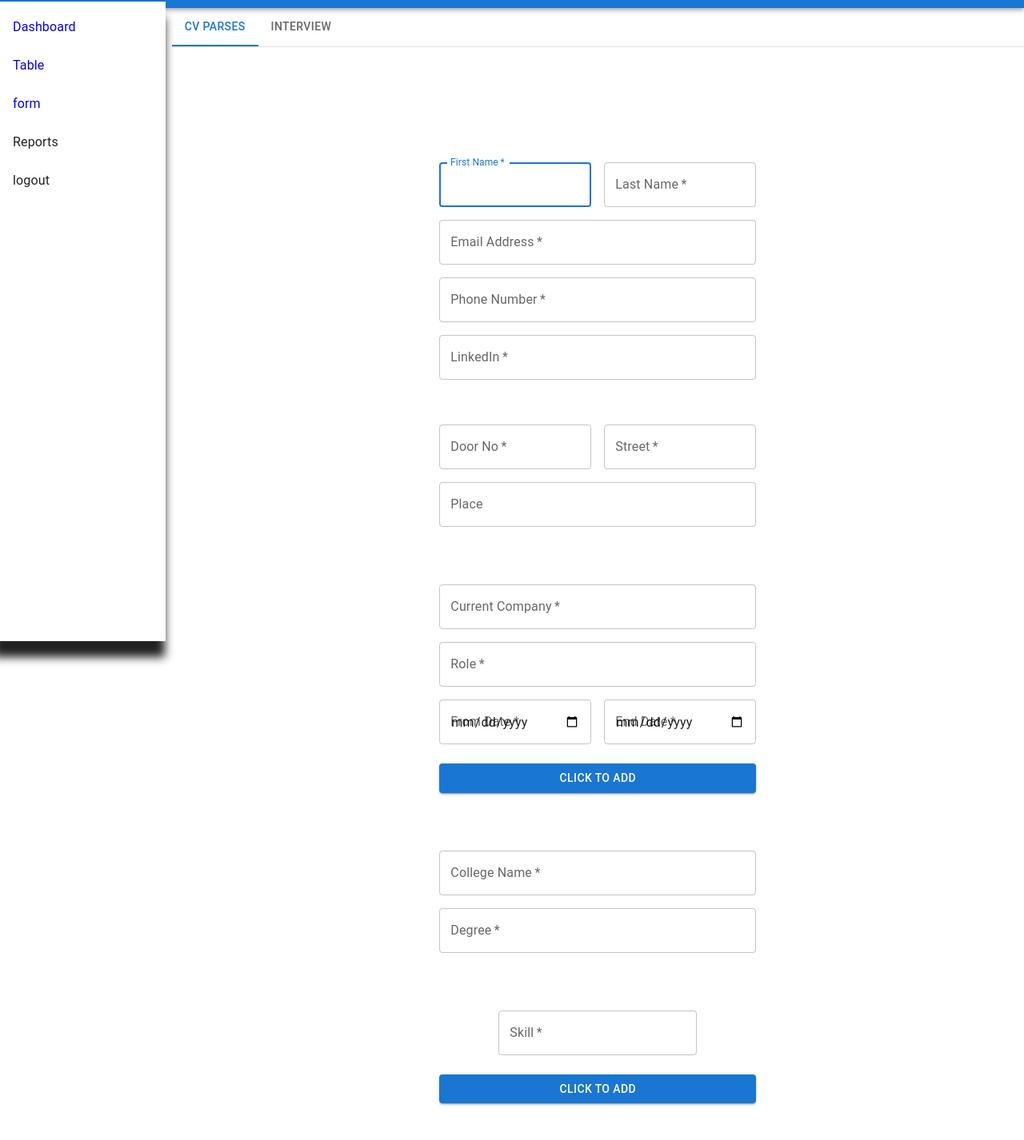
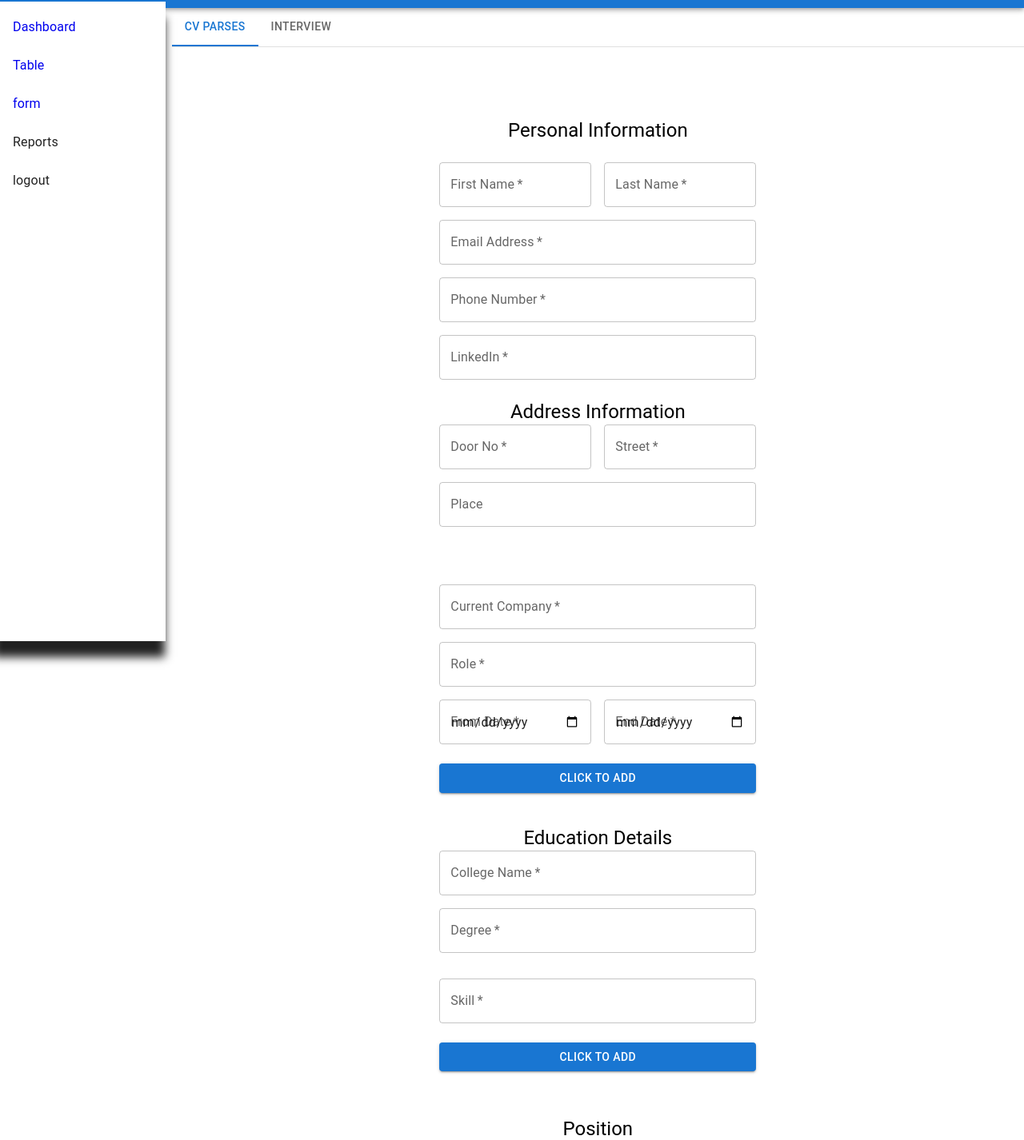
Before and after one commit to kanthan2000/Job-Application, a React (Create React App) app: page /navtab in a window 1280 px wide. Shown: the part 66-1492 px from the top of the page at 80% size. Built offline with nearby package versions, Linux system fonts and the light colour scheme.

Commit message:
add data

```diff
--- a/src/components/Form/tabs/Personal.js
+++ b/src/components/Form/tabs/Personal.js
@@ -23,24 +23,38 @@ export default function SignUp() {
 	event.preventDefault();
 	const form = new FormData(event.currentTarget);
 
+	let
+	 company = []
+
+
 	let formData = {
 		firstName: form.get("firstName"),
 		lastName: form.get("lastName"),
 		email: form.get("email"),
 		phone: form.get("phoneNumber"),
 		company: [{
-		role: form.get("role"),
-		name: form.get("currentCompany"),
-		from: form.get("fromDate"),
-		to: form.get("endDate"),
+		role: form.getAll("role"),
+		name: form.getAll("currentCompany"),
+		from: form.getAll("fromDate"),
+		to: form.getAll("endDate"),
 		}],
-		qualification :[{
-		collegeName :form.get("collegeName"),
-		degree :form.get("degree"),
-		}]
+		qualification: [{
+			collegeName :form.getAll("collegeName"),
+			degree :form.getAll("degree"),
+		}],
+		job: [{
+			job: form.get("job")
+		}],
+		skill: form.getAll("skill")
 	}
 
-	axios.post("", formData).then(({data}) => {
+	console.log({formData})
+
+	axios({
+		method: 'post',
+		url: "http://192.168.0.146:8080/candidate",
+		data: formData
+	}).then(({data}) => {
 		console.log(data)
 	}).catch(err => {
 		console.log(err)
@@ -55,9 +69,6 @@ export default function SignUp() {
 	const renderSkillForm = () => {
 		setSkill([...skill, 1])
 	}
-	const renderResumeForm = () => {
-	return <Resume />
-	}
 
 
 
@@ -71,7 +82,7 @@ export default function SignUp() {
 				flexDirection: 'column',
 				alignItems: 'center',
 				}}>
-				<Typography component="h1" variant="h5">
+				<Typography sx={{color: "black"}} component="h1" variant="h5">
 					Personal Information
 				</Typography>
 				<Box component="form" noValidate onSubmit={handleSubmit} sx={{ mt: 3 }}>
@@ -84,7 +95,7 @@ export default function SignUp() {
 							fullWidth
 							id="firstName"
 							label="First Name"
-							autoFocus
+							Focused
 						/>
 					</Grid>
 					<Grid item xs={12} sm={6}>
@@ -138,7 +149,7 @@ export default function SignUp() {
 				alignItems: 'center',
 					mt: 3 ,
 				}} >
-					<Typography component="h1" variant="h5">
+					<Typography sx={{color: "black"}} component="h1" variant="h5">
 						Address Information
 					</Typography>
 					<Grid container spacing={2}>
@@ -196,7 +207,7 @@ export default function SignUp() {
 						alignItems: 'center',
 						mt: 3 ,
 						}} >
-							<Typography component="h1" variant="h5">
+							<Typography sx={{color: "black"}} component="h1" variant="h5">
 							Education Details
 							</Typography>
 					<Grid container spacing={2}>
@@ -223,20 +234,13 @@ export default function SignUp() {
 					</Grid>
 				</Box>
 			</Box>
-			<Box sx={{
-					marginTop: 5,
-					display: 'flex',
-					flexDirection: 'column',
-					alignItems: 'center',
-					}} >
 					{skill.map(value => <Skill />)}
 					<Button
 						onClick={renderSkillForm}
 						fullWidth
 						variant="contained"
-						sx={{ mt: 3, mb: 2 }}
+						sx={{ mt: 3, mb: 4 }}
 						>Click to Add</Button>
-			</Box>
 			<Box sx={{
 				marginTop: 5,
 				display: 'flex',
@@ -244,7 +248,7 @@ export default function SignUp() {
 				alignItems: 'center',
 				mt: 3 ,
 				}} >
-				<Typography component="h1" variant="h5">
+				<Typography sx={{color: "black"}} component="h1" variant="h5">
 					Position
 				</Typography>
 				<Position />
@@ -256,7 +260,7 @@ export default function SignUp() {
 				alignItems: 'center',
 				mt: 3 ,
 				}} >
-				<Typography component="h1" variant="h5">
+				<Typography sx={{color: "black"}} component="h1" variant="h5">
 					Resume
 				</Typography>
 				<Resume />
```
